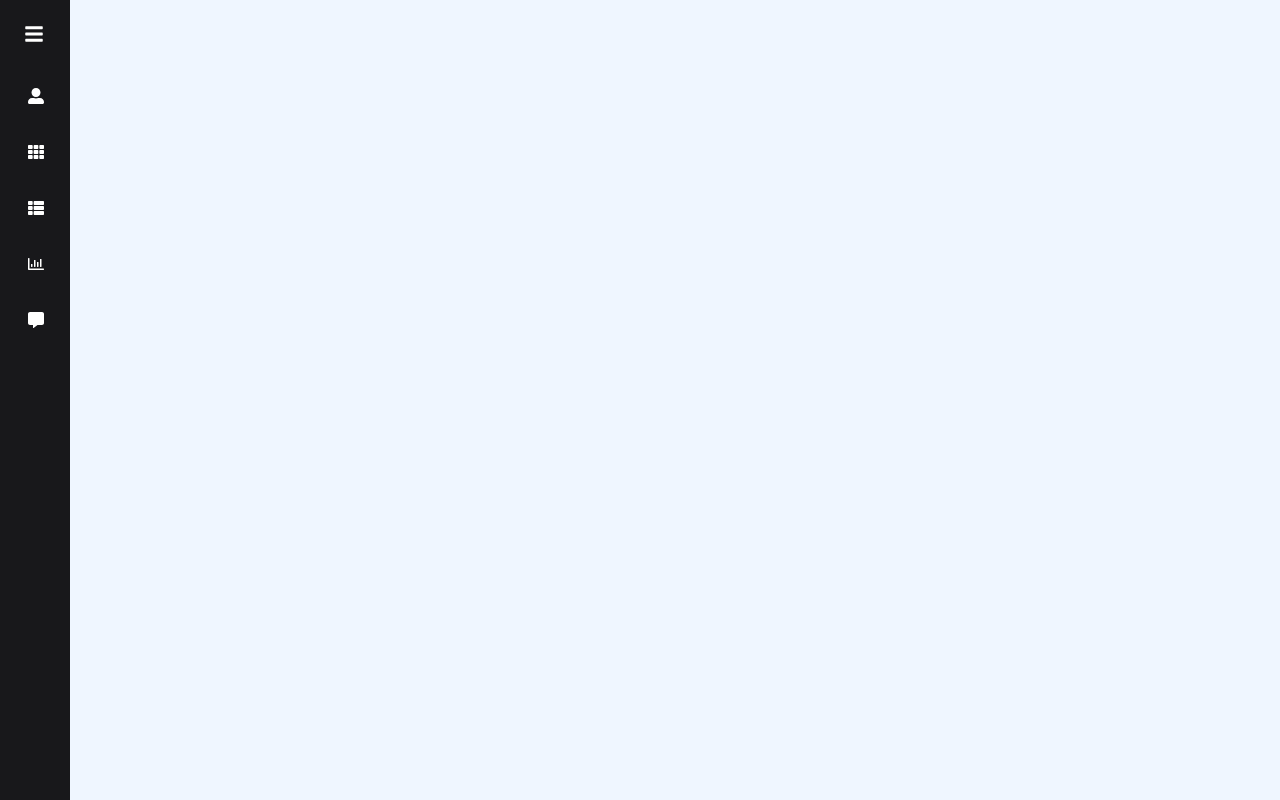
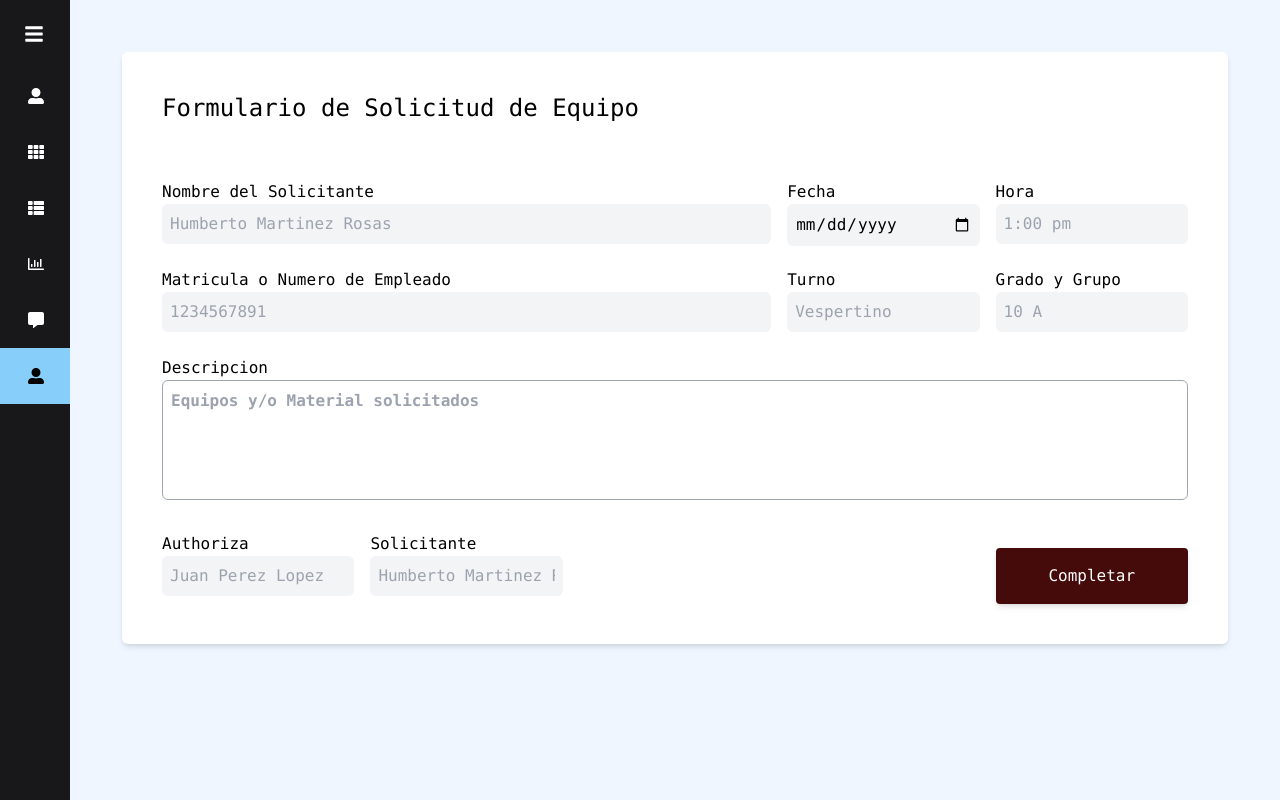
Before and after one commit to Xeril-Lala/Inventory-UTT, a React (Create React App) app in the folder front-end/: page /userSingUp in a window 1280 px wide. Before the commit this address had no page. Built offline with nearby package versions, Linux system fonts and the light colour scheme.

Commit message:
Desktop Commit 6152023

```diff
--- a/front-end/src/App.js
+++ b/front-end/src/App.js
@@ -6,6 +6,7 @@ import ActiveLoans from './components/loans/activeLoans.jsx';
 import Form from './components/form/form.jsx';
 import Login from './components/login/login.jsx'
 import Inventory from './components/inventory/inventoryStatus.jsx';
+import UserSingUp from './components/user/userSingUp.jsx';
 import './App.css';
 
 const App = () => {
@@ -13,11 +14,13 @@ const App = () => {
     <BrowserRouter>
       <Sidebar>
         <Routes>
+
           <Route path="/" element={<Login />} />
           <Route path="/inventory" element={<Inventory />} />
           <Route path="/activeloans" element={<ActiveLoans />} />
           <Route path="/historical" element={<Historical />} />
           <Route path="/form" element={<Form />} />
+          <Route path="/userSingUp" element={<UserSingUp />} />
 
         </Routes>
       </Sidebar>
--- a/front-end/src/components/historical/historical.jsx
+++ b/front-end/src/components/historical/historical.jsx
@@ -1,15 +1,47 @@
 import react from 'react';
+import { useEffect, useState } from 'react';
 import { FiFilter, FiAlertCircle } from 'react-icons/fi';
 import { MdLaptop } from "react-icons/md";
 import { RxCrossCircled } from "react-icons/rx";
 const Historical = () => {
 
+   const [data, setData] = useState([]);
+
+  useEffect(() => {
+    fetchData();
+  }, []);
+
+  const fetchData = async () => {
+    try {
+      const response = await fetch('URL_DE_LA_API');
+      const jsonData = await response.json();
+      setData(jsonData);
+    } catch (error) {
+      console.error('Error al obtener los datos:', error);
+    }
+  };
 
 
 return (
-<div>
-   Historial goes here
-</div>
+
+   <table>
+      <thead>
+        <tr>
+          <th>Columna 1</th>
+          <th>Columna 2</th>
+          <th>Columna 3</th>
+        </tr>
+      </thead>
+      <tbody>
+        {data.map((item, index) => (
+          <tr key={index}>
+            {Object.values(item).map((value, idx) => (
+              <td key={idx}>{value}</td>
+            ))}
+          </tr>
+        ))}
+      </tbody>
+    </table>
 
 
 
--- a/front-end/src/components/loans/activeLoans.jsx
+++ b/front-end/src/components/loans/activeLoans.jsx
@@ -3,36 +3,59 @@ import { FiFilter, FiAlertCircle } from 'react-icons/fi';
 import { MdLaptop } from "react-icons/md";
 import { RxCrossCircled } from "react-icons/rx";
 import { BsClipboard2Check, BsClipboardX, BsClipboardMinus, BsClipboard } from 'react-icons/bs'
+import { GrUserManager, GrUserAdmin, GrUser } from 'react-icons/gr';
+import { FauserAlt, FaUserLock, FaUser, FaUserUsers, FaClipboardList, FaLaptopCode, FaLaptop, FaCalendarAlt} from 'react-icons/fa';
 
 const ActiveLoans = () => {
 
     return(
 
-
-        <div className="text-xl">
-            <div className=" w-full h-auto">
+        <div className="text-xl ">
+            <div className=" w-full h-auto text-3xl">
                 Prestamos Activos
             </div>
-    <div className="bg-white p-6 rounded-md shadow-md mt-12 text-xl">
-        <div className="grid grid-cols-4 grid-rows-4 gap-4">
+                <div className="bg-white p-6 rounded-md shadow-md mt-12 text-xl flex justify-center border-l-8 border-green-500">
+                    <div className="grid grid-cols-2 grid-rows-4 gap-1 h-48 w-full">
 
-            <div className="row-span-3 flex">
-                <a className="m-24">Prestamo en Curso <BsClipboard2Check/></a>
-            </div>
+                        {/* <div className="row-span-3 w-24 flex ml-16 mt-8 ">
+                            <a className=" text-8xl text-green-500">
+                                <BsClipboard2Check/>
+                            </a>
+                        </div> */}
 
-            <div className="col-span-2">Pedro Iness de la Cruz</div>
-            <div className="col-span-2 col-start-2 row-start-3">Laboratorista 1</div>
-            <div className="col-start-4 row-start-1">hora y fecha del prestamo</div>
-            <div className="col-start-4 row-start-3">Equipos Tomados</div>
-            <div className="col-span-4 col-start-1 row-start-4">
+                        <div className="col-start-1 row-start-1 flex flex-row ml-60">
+                            <FaUser className="text-2xl"/>
+                            <div className="ml-2">
+                                Pedro Iness de la Cruz
+                            </div>
+                        </div>
 
-            <button class="bg-rose-950 rounded p-4 shadow-md font-mono text-xl font-normal text-white w-full ">Finalizar Prestamo</button>
+                        <div className="col-start-1 row-start-2 flex flex-row ml-60">
+                            <FaUserLock className="text-3xl"/>
+                            <div className="mt-1 ml-2">
+                                Laboratorista 1
+                            </div>
+                        </div>
 
-            </div>
+                        <div className="col-start-1 row-start-3 flex flex-row ml-60">
+                            <FaCalendarAlt className="text-2xl"/>
+                            <div className="ml-2">
+                                Hora y Fecha del Prestamo
+                            </div>
+                        </div>
+
+                        <div className="row-span-3 col-start-2 row-start-1 flex flex-row ml-32">
+                            <FaClipboardList className="text-4xl"/>
+                            <div className="ml-2 mt-1">Equipos Prestados</div>
+                        </div>
+
+                        <div className="col-span-2 row-start-4 flex justify-center w-full h-full ">
+                        <button class="bg-rose-950 rounded m-2  p-1 shadow-md font-mono text-xl font-normal text-white w-[75%] h-full  ">Finalizar Prestamo</button>
+                        </div>
+
+                    </div>
+                </div>
         </div>
-    </div>
-    </div>
-
     );
 };
 
--- a/front-end/src/components/sidebar/sidebar.jsx
+++ b/front-end/src/components/sidebar/sidebar.jsx
@@ -41,6 +41,11 @@ const Sidebar = ({children}) => {
             name:"Prestamos",
             icon:<FaCommentAlt/>
         },
+        {
+            path:"/userSingUp",
+            name:"Alta Usuarios",
+            icon:<FaUserAlt/>
+        }
 
     ]
     return (
--- /dev/null
+++ b/front-end/src/components/user/userSingUp.jsx
@@ -0,0 +1,74 @@
+import react from 'react';
+
+
+
+const UserSingUp = () => {
+
+
+return (
+
+
+
+
+<div className="grid grid-cols-5 grid-rows-6 gap-4 bg-white rounded-md m-3 p-10 text-base font-mono shadow-md">
+    <div className="col-span-5 text-2xl">
+        Formulario de Solicitud de Equipo
+    </div>
+
+    <div className="col-start-4 row-start-2 flex flex-nowrap flex-col">
+        Fecha
+        <input type="date" placeholder="today" className=" bg-gray-100 rounded-md p-2"/>
+    </div>
+
+    <div className="col-start-5 row-start-2 flex flex-nowrap flex-col">
+        Hora
+        <input type="text" placeholder="1:00 pm" className=" bg-gray-100 rounded-md p-2"/>
+    </div>
+
+    <div className="col-span-3 col-start-1 row-start-2 flex flex-nowrap flex-col">
+        Nombre del Solicitante
+        <input type="text" placeholder="Humberto Martinez Rosas" className=" bg-gray-100 rounded-md p-2"/>
+    </div>
+
+    <div className="col-span-3 row-start-3 flex flex-nowrap flex-col">
+        Matricula o Numero de Empleado
+        <input type="text" placeholder="1234567891" className=" bg-gray-100 rounded-md p-2"/>
+    </div>
+
+    <div className="col-start-4 row-start-3 flex flex-nowrap flex-col">
+        Turno
+        <input type="text" placeholder="Vespertino" className=" bg-gray-100 rounded-md p-2"/>
+    </div>
+
+    <div className="col-start-5 row-start-3 flex flex-nowrap flex-col">
+        Grado y Grupo
+        <input type="text" placeholder="10 A" className=" bg-gray-100 rounded-md p-2"/>
+    </div>
+
+    <div className="col-span-5 row-span-2 row-start-4  flex flex-nowrap flex-col h-full">
+        Descripcion
+        <div class="flex justify-left items-center  bg-white">
+            <textarea placeholder="Equipos y/o Material solicitados" class="p-2 focus:outline-1 focus:outline-blue-500 font-bold border-[0.1px] resize-none h-[120px] border-[#9EA5B1] rounded-md w-full"></textarea>
+        </div>
+    </div>
+
+    <div className="col-span-1 row-start-6 flex flex-nowrap flex-col">
+        Authoriza
+        <input type="text" placeholder="Juan Perez Lopez" className=" bg-gray-100 rounded-md p-2"/>
+    </div>
+
+    <div className="col-span-1 row-start-6 flex flex-nowrap flex-col">
+        Solicitante
+        <input type="text" placeholder="Humberto Martinez Rosas" className=" bg-gray-100 rounded-md p-2"/>
+    </div>
+
+    <div className="col-start-5 row-start-6 flex flex-nowrap flex-col mt-4">
+        <button class="bg-pink-darkest rounded p-4 shadow-md font-mono text-base font-medium bg-red-950 text-white">Completar</button>
+    </div>
+
+</div>
+
+);
+};
+
+export default UserSingUp;
```
